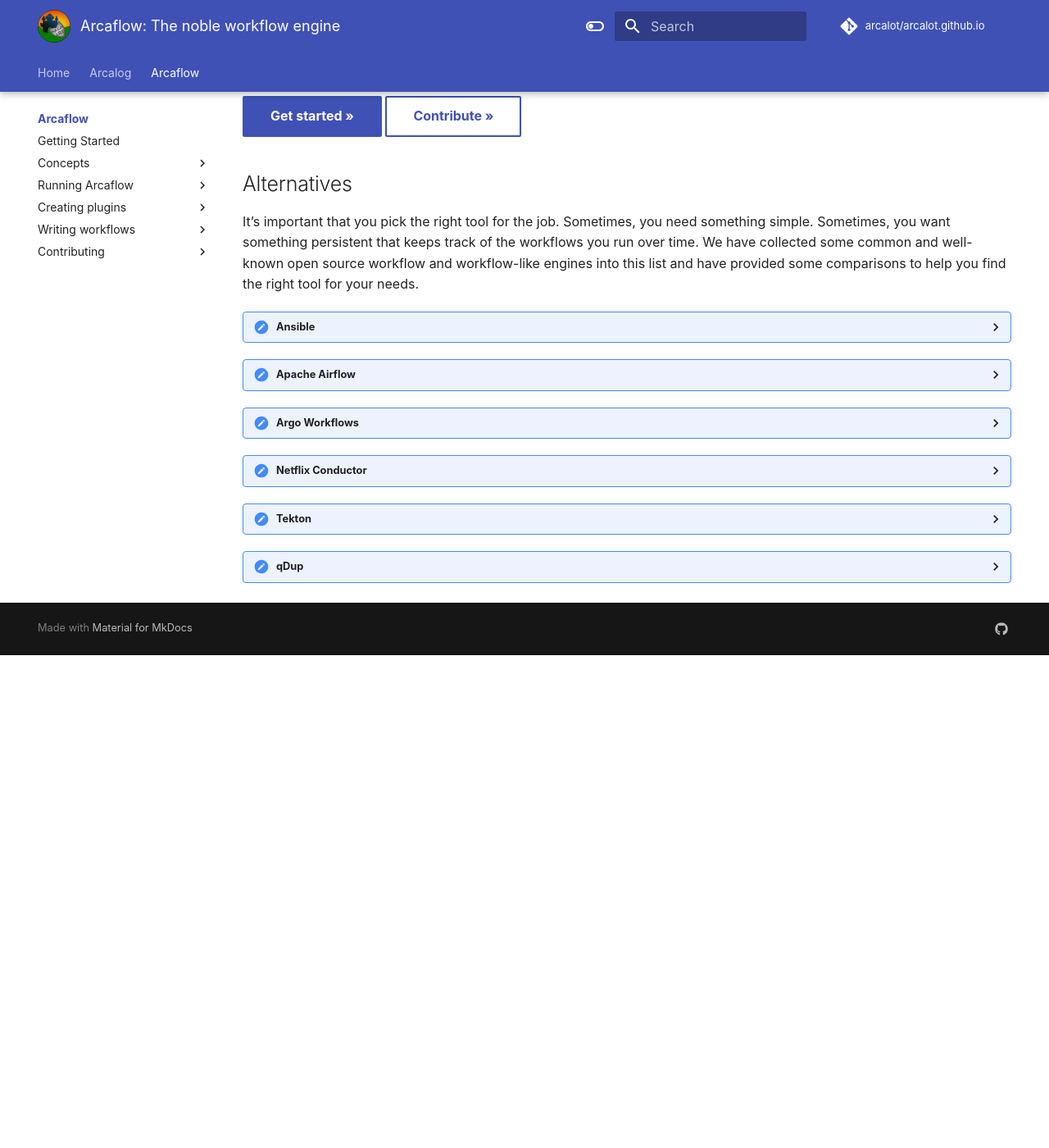
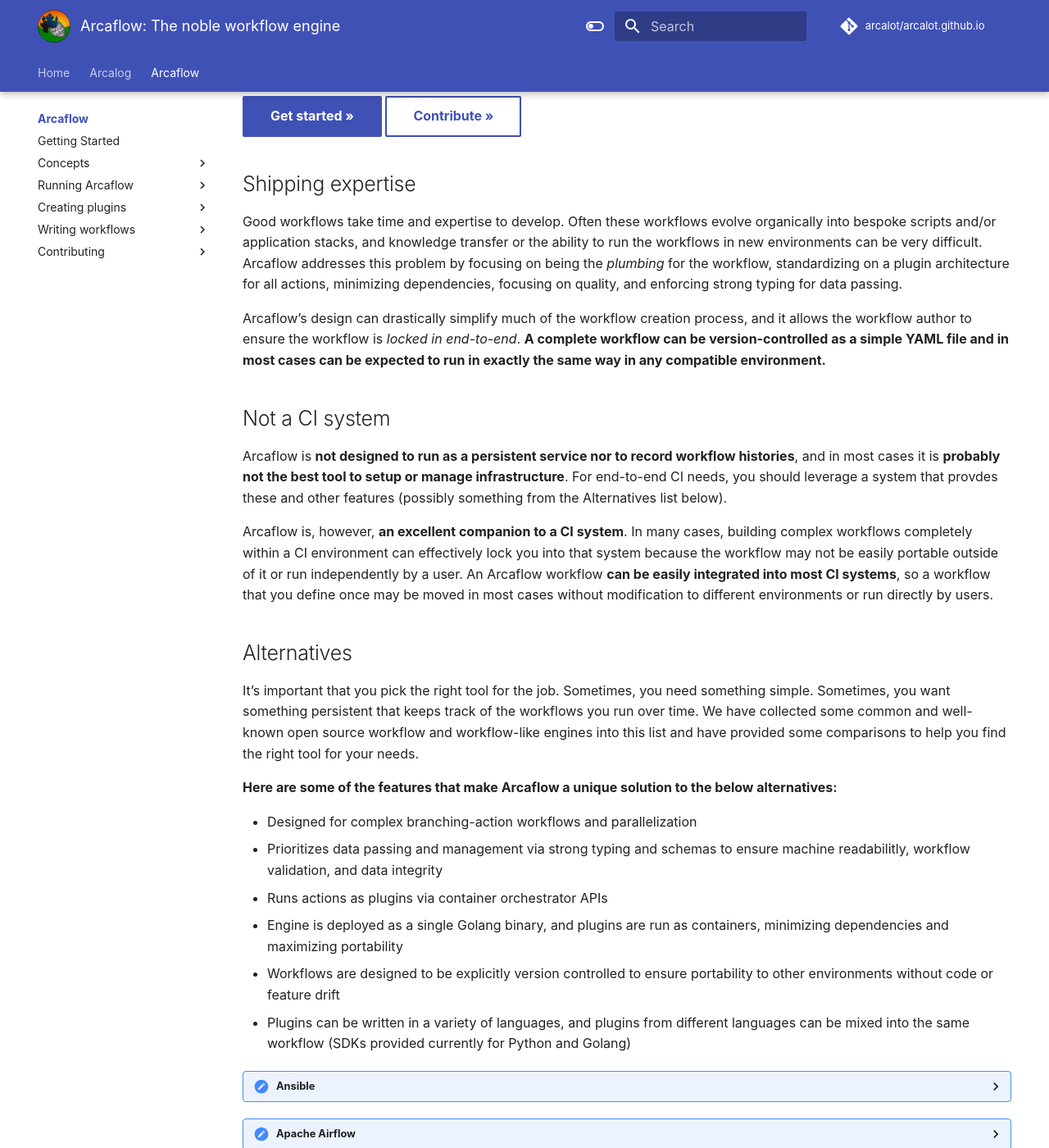
Before and after one commit to arcalot/arcalot.github.io, an MkDocs documentation site: the page built from docs/arcaflow/index.md, in a window 1280 px wide and 1400 px high, scrolled down 753 px. Shown: the whole window at 82% size. Built offline with MkDocs 1.6.1 and Material for MkDocs 9.7.7, drawn with Linux system fonts in a browser that asks for light colours; comment, search, counter and statistics services are not loaded; before the commit the page ends 1552 px from its top, so only the background shows below that; some of the changed lines change nothing that is shown.

Commit message:
extending the intro docs and updating all comparisons

```diff
--- a/docs/arcaflow/index.md
+++ b/docs/arcaflow/index.md
@@ -22,15 +22,34 @@
 
 [Get started &raquo;](getting-started.md){ .md-button--primary .md-button } [Contribute &raquo;](contributing/index.md){ .md-button }
 
+<h2>Shipping expertise</h2>
+
+Good workflows take time and expertise to develop. Often these workflows evolve organically into bespoke scripts and/or application stacks, and knowledge transfer or the ability to run the workflows in new environments can be very difficult. Arcaflow addresses this problem by focusing on being the *plumbing* for the workflow, standardizing on a plugin architecture for all actions, minimizing dependencies, focusing on quality, and enforcing strong typing for data passing.
+
+Arcaflow's design can drastically simplify much of the workflow creation process, and it allows the workflow author to ensure the workflow is *locked in end-to-end*. **A complete workflow can be version-controlled as a simple YAML file and in most cases can be expected to run in exactly the same way in any compatible environment.**
+
+<h2>Not a CI system</h2>
+
+Arcaflow is **not designed to run as a persistent service nor to record workflow histories**, and in most cases it is **probably not the best tool to setup or manage infrastructure**. For end-to-end CI needs, you should leverage a system that provdes these and other features (possibly something from the Alternatives list below).
+
+Arcaflow is, however, **an excellent companion to a CI system**. In many cases, building complex workflows completely within a CI environment can effectively lock you into that system because the workflow may not be easily portable outside of it or run independently by a user. An Arcaflow workflow **can be easily integrated into most CI systems**, so a workflow that you define once may be moved in most cases without modification to different environments or run directly by users.
+
 <h2>Alternatives</h2>
 
 It's important that you pick the right tool for the job. Sometimes, you need something simple. Sometimes, you want something persistent that keeps track of the workflows you run over time. We have collected some common and well-known open source workflow and workflow-like engines into this list and have provided some comparisons to help you find the right tool for your needs.
 
+**Here are some of the features that make Arcaflow a unique solution to the below alternatives:**
+
+- Designed for complex branching-action workflows and parallelization
+- Prioritizes data passing and management via strong typing and schemas to ensure machine readabilitly, workflow validation, and data integrity
+- Runs actions as plugins via container orchestrator APIs
+- Engine is deployed as a single Golang binary, and plugins are run as containers, minimizing dependencies and maximizing portability
+- Workflows are designed to be explicitly version controlled to ensure portability to other environments without code or feature drift
+- Plugins can be written in a variety of languages, and plugins from different languages can be mixed into the same workflow (SDKs provided currently for Python and Golang)
+
 ??? "Ansible"
 
     [Ansible](https://www.ansible.com/) is an IT automation and configuration management system. It handles configuration management, application deployment, cloud provisioning, ad-hoc task execution, network automation, and multi-node orchestration. Ansible makes complex changes like zero-downtime rolling updates with load balancers easy.
-
-
 
     **How are Arcaflow and Ansible similar?**
 
@@ -41,122 +60,100 @@
     - They both use YAML to define their workflows.
     - Their plugins and modules can be written in a variety of languages.
 
-    **How is Arcaflow different?**
+    **How is Ansible different?**
 
-    - Arcaflow is designed for complex branching-action workflows and parallelization rather than state management and linear actions.
-    - Arcaflow prioritizes data passing and management via strong typing and schemas to ensure machine readabilitly, workflow validation, and data integrity.
-    - Arcaflow runs plugins via container orchestrator APIs rather than over remote shell connections.
-    - Arcaflow is run as a single golang binary, and plugins are run as containers, minimizing the dependencies while maximizing the portability.
-    - Arcaflow workflows are designed to be explicitly version controlled to ensure portability without drift to other environments.
+    - Ansible is well-established with a wide range of available plugins.
+    - Ansible runs its tasks typically as commands over remote shells.
+    - Ansible’s approach to parallelization is in terms of executing the same tasks against different hosts in parallel (see “forks” and “strategy”). Defining different tasks to perform in parallel is more challenging.
+    - Ansible is written in Python and has many dependencies on the control host, though it can be run as a container to simplify this.
+    - Some modules may have system requirements for python or other dependencies on the target hosts/containers. (See [Ansible documentation](https://docs.ansible.com/ansible/latest/reference_appendices/faq.html#how-do-i-handle-not-having-a-python-interpreter-at-usr-bin-python-on-a-remote-machine))
 
 ??? "Apache Airflow"
 
-    [Airflow](https://airflow.apache.org/) is a deployed workflow engine written in Python.
+    [Airflow](https://airflow.apache.org/) is a platform to programmatically author, schedule, and monitor workflows. It is a deployed workflow engine written in Python.
 
-    **How it is similar to Arcaflow**
+    **How are Arcaflow and Airflow similar?**
 
-    - It runs workflows where you can pass data between individual steps
-    - It's good at parallelizing things
+    - They both run workflows that allow you to pass data between individual steps.
+    - They are both good a parallelizing tasks.
+    - They both allow you to write workflow steps in Python.
 
-    **What it does better than Arcaflow**
+    **How is Airflow different?**
 
-    - It has a user interface
-    - It has a history of jobs run in the past
-    - Large number of providers
-    - Writing workflows in Python is simple
-
-    **What it does worse than Arcaflow**
-
-    - You need to deploy it and it has to run continuously
-    - It needs a persistence engine (database) to store data long-term
-    - It does not have a typing system and cannot guarantee type-safety or validation of data
-    - Workflows and operators can only be written in Python
-    - Operator code is tightly coupled to Airflow
-    - Operators have to explicitly consider container engines if you want to run things in a container
+    - Airflow must be deployed and run continuously.
+    - Airflow needs a persistence engine (database) to store data long-term.
+    - Airflow workflows and operators can only be written in Python.
+    - Operator code is tightly coupled to Airflow.
+    - Operators have to explicitly consider container engines if you want to run things in a container.
 
 ??? "Argo Workflows"
 
-    [Argo Workflows](https://argoproj.github.io/argo-workflows/) is a workflow system for Kubernetes.
+    [Argo Workflows](https://argoproj.github.io/argo-workflows/) is a container-native workflow engine for orchestrating parallel jobs on Kubernetes. Argo Workflows is implemented as a Kubernetes CRD (Custom Resource Definition).
 
-    **How it is similar to Arcaflow**
+    **How are Arcaflow and Argo Workflows similar?**
 
-    - It can run several steps
-    - It runs containers as workflow steps
-    - You can pass data between steps
+    - They can both run several steps.
+    - They can both run containers as workflow steps.
+    - They both allow for passing of data between steps.
 
-    **What it does better than Arcaflow**
+    **How is Argo Workflows different?**
 
-    - Define workflows directly in Kubernetes custom resources
-    - You can run any container image as a step
-
-    **What it does worse than Arcaflow**
-
-    - It only runs as a Kubernetes operator and cannot run outside of it
-    - It only supports a single Kubernetes cluster
-    - It does not have a typing system and cannot guarantee type-safety or validation of data
+    - Argo Workflows allows you to define workflows directly in Kubernetes custom resources.
+    - Argo Workflows allows you to run any container image as a step.
+    - Argo Workflows only runs as a Kubernetes operator and cannot run outside of it.
+    - Argo Workflows only supports a single Kubernetes cluster.
     - In order to run things in parallel, you need to [hand-write a DAG](https://argoproj.github.io/argo-workflows/walk-through/dag/)
 
 ??? "Netflix Conductor"
 
-    [Conductor](https://conductor.netflix.com/) is a workflow engine that has to be deployed before running workflows.
+    [Conductor](https://conductor.netflix.com/) is a platform created by Netflix to orchestrate workflows that span across microservices.
 
-    **How it is similar to Arcaflow**
+    **How are Arcaflow and Conductor similar?**
 
-    - It runs workflows where you can pass data between individual steps
-    - It's good at parallelizing things
+    - They both allow for passing of data between steps.
+    - They are both good a parallelizing tasks.
 
-    **What it does better than Arcaflow**
+    **How is Conductor different?**
 
-    - It has a user interface
-    - It has a history of jobs run in the past
-
-    **What it does worse than Arcaflow**
-
-    - You need to deploy it and it has to run continuously
-    - It needs a persistence engine (database) to store data long-term
-    - It needs at least 16 GB of RAM to run everything
-    - It does not have a typing system and cannot guarantee type-safety or validation of data
-    - Workers must reach Conductor over HTTP and must be explicitly deployed
+    - Conductor has a user interface.
+    - Conductor keeps a history of jobs that have run in the past.
+    - Conductor must be deployed and run continuously.
+    - Conductor needs a persistence engine (database) to store data long-term.
+    - Conductor requires at least 16 GB of RAM to run everything.
+    - Workers must reach Conductor over HTTP and must be explicitly deployed.
 
 ??? "Tekton"
 
-    [Tekton](https://tekton.dev/) is a full CI/CD system running in Kubernetes.
+    [Tekton](https://tekton.dev/) is a framework for creating CI/CD systems, allowing developers to build, test, and deploy across cloud providers and on-premise systems.
 
-    **How it is similar to Arcaflow**
+    **How are Arcaflow and Tekton similar?**
 
-    - It has tasks and pipelines to run steps in sequence
-    - You can pass data between steps
+    - They both have tasks and pipelines to run steps in sequence.
+    - They both allow for passing of data between steps.
 
-    **What it does better than Arcaflow**
+    **How is Tekton different?**
 
-    - It is a full CI/CD system that can be coupled to your version control system without additional tools
-    - Built-in supply chain security
-    - Any container image can be run without additional integrations
-
-    **What it does worse than Arcaflow**
-
-    - It is deployed inside a Kubernetes cluster and cannot exist without it
-    - No officially supported integrations with other platforms and tools
-    - It does not have a typing system and cannot guarantee type-safety or validation of data
+    - Tekton is a full CI/CD system that can be coupled to your version control system without additional tools.
+    - Tekton has built-in supply chain security.
+    - Tekton allows you to run any container image without additional integrations.
+    - Tekton is deployed inside a Kubernetes cluster and cannot exist without it.
+    - Tekton has no officially-supported integrations with other platforms and tools.
 
 ??? "qDup"
 
-    [qDup](https://github.com/Hyperfoil/qDup) is a workflow engine for shell commands.
+    [qDup](https://github.com/Hyperfoil/qDup) allows shell commands to be *queued up* across multiple servers to coordinate performance tests. It is designed to follow the same workflow as a user at a terminal so that commands can be performed with or without qDup. Commands are grouped into re-usable scripts that are mapped to different hosts by roles.
 
-    **How it is similar to Arcaflow**
+    **How are Arcaflow and qDup similar?**
 
-    - It's a workflow system
-    - It runs on your laptop and doesn't need a large server
-    - You don't need to deploy it or run it permanently
-    - It can run things on remote systems out of the box
+    - They are both workflow systems.
+    - They both run on your laptop and don't need a large server.
+    - You don't need to deploy them on target hosts or run them permanently.
+    - They can both run things on remote systems out of the box.
 
-    **What it does better than Arcaflow**
+    **How is qDup different?**
 
-    - It has advanced controls for creating loops, signaling, waiting for events, etc
-    - It's very simple to run scripts in a parallelized way
-    - It runs comands over SSH by design
-
-    **What it does worse than Arcaflow**
-
-    - It does not have a typing system and cannot guarantee type-safety or validation of data
-    - It doesn't integrate with container engines natively
+    - qDup has advanced controls for creating loops, signaling, waiting for events, etc.
+    - qDup makes it very simple to run scripts in a parallelized way.
+    - qDup runs comands over SSH by design.
+    - qDup is written in Java.
+    - qDup does not integrate with container engines natively.
```
